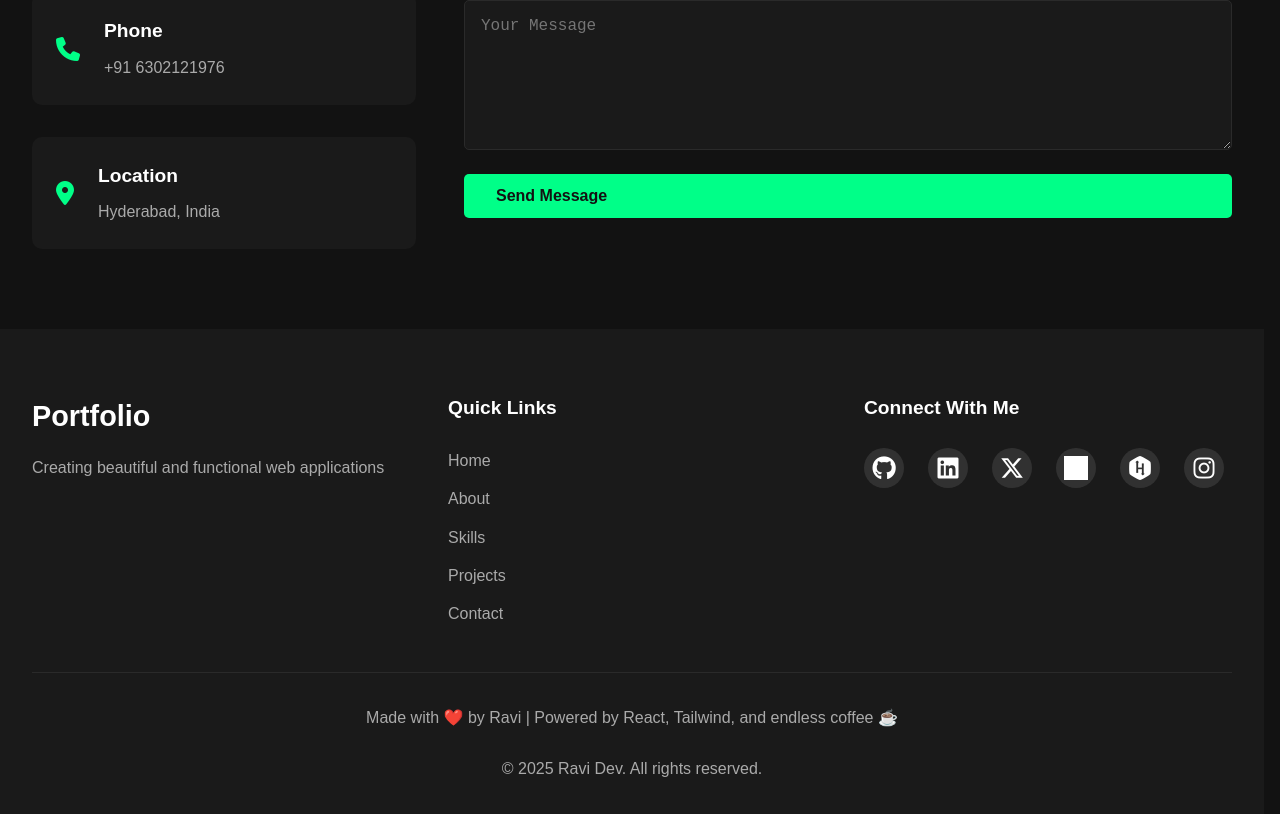
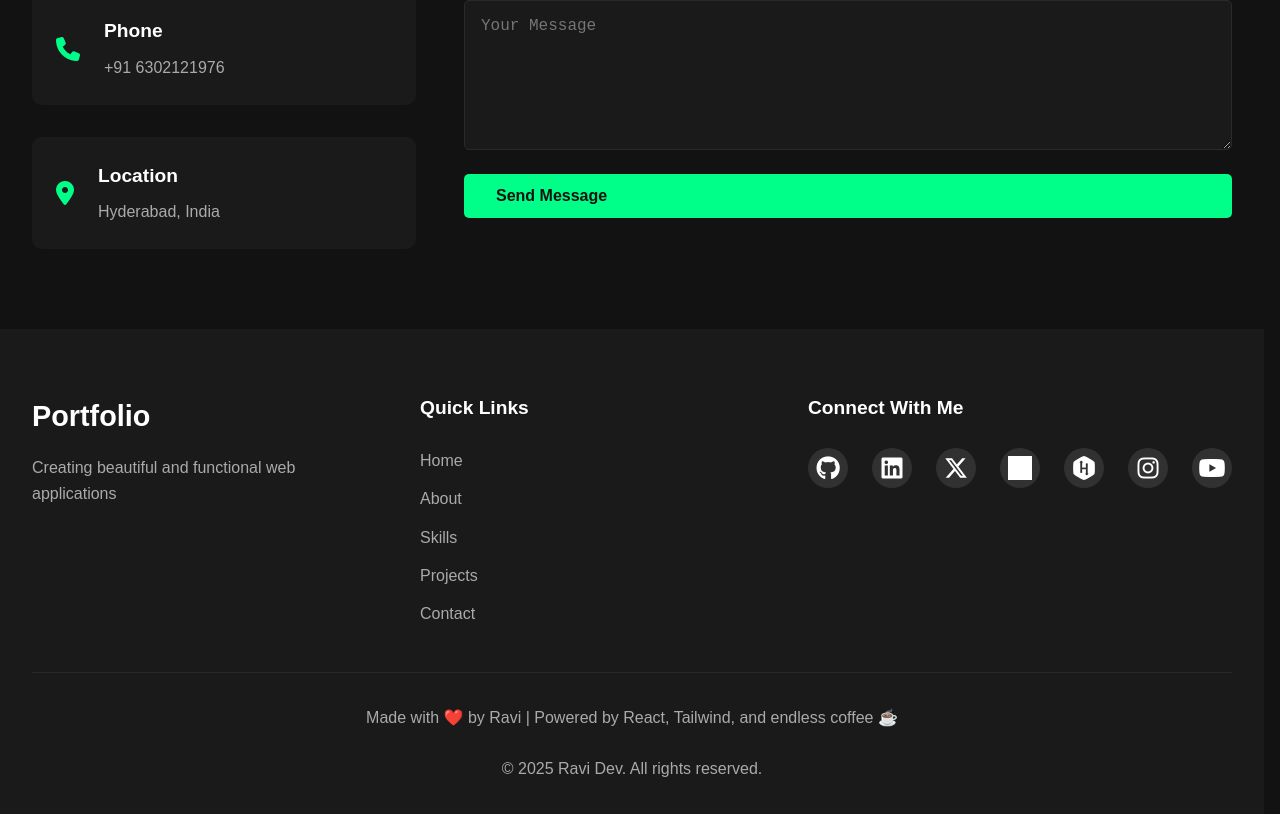
Before and after one commit to Ravitheja1289-dot/Portfolio, a React (Vite) app in the folder my-app/: page / in a window 1280 px wide. Shown: the part 5539-6353 px from the top of the page. Built offline with nearby package versions, Linux system fonts and the light colour scheme; grey boxes are pictures that could not be loaded; a web font is replaced by a local one.

Commit message:
Update Footer.jsx

```diff
--- a/my-app/src/components/Footer.jsx
+++ b/my-app/src/components/Footer.jsx
@@ -41,6 +41,9 @@
               <a href="https://www.instagram.com/ravi__1289/" target="_blank" rel="noopener noreferrer" title="Instagram">
                 <i className="fa-brands fa-instagram"></i>
               </a>
+              <a href="https://www.youtube.com/channel/your-channel-id" target="_blank" rel="noopener noreferrer" title="YouTube">
+                <i className="fa-brands fa-youtube"></i>
+              </a>
             </div>
           </div>
         </div>
```
